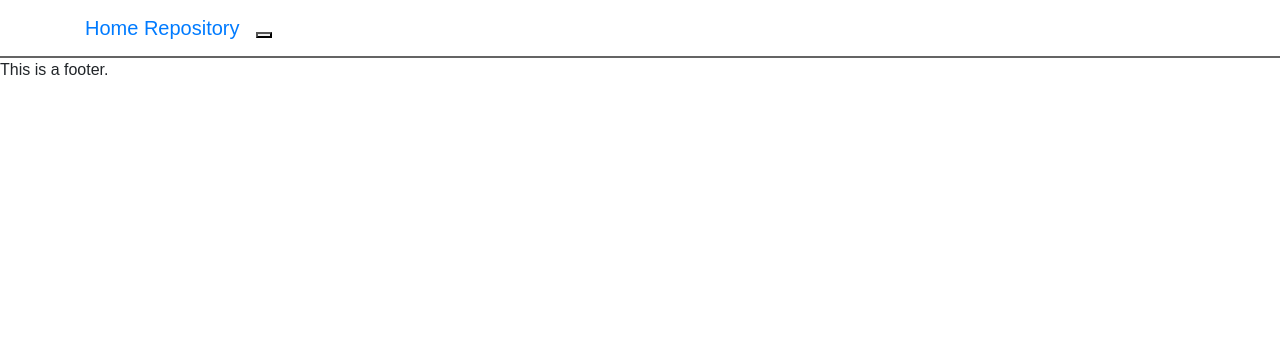
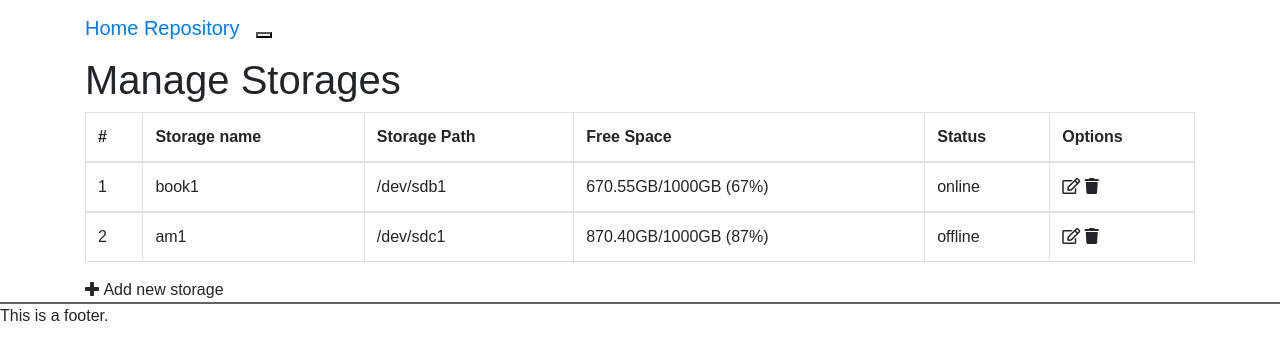
Before and after one commit to rorasa/homerepository, a React (Create React App) app in the folder client/: page /client/admin/storage in a window 1280 px wide. Shown: the top 360 px of the page. Built offline with nearby package versions, Linux system fonts and the light colour scheme.

Commit message:
Add AdminStorage boilerplate

```diff
--- a/client/src/App.js
+++ b/client/src/App.js
@@ -11,6 +11,7 @@ import Entry from './Entry';
 import Sidebar from './Sidebar';
 import AdminMain from './admin/AdminMain';
 import AdminCollection from './admin/AdminCollection';
+import AdminStorage from './admin/AdminStorage';
 import Footer from './Footer';
 
 class App extends Component {
@@ -29,6 +30,7 @@ class App extends Component {
             <Route path="/client/entry/:entryId" component={Entry}/>
             <Route exact path="/client/admin" component={AdminMain}/>
             <Route exact path="/client/admin/collection" component={AdminCollection}/>
+            <Route exact path="/client/admin/storage" component={AdminStorage}/>
           </div>
         </Router>
 
--- /dev/null
+++ b/client/src/admin/AdminStorage.js
@@ -0,0 +1,195 @@
+import React, { Component } from 'react';
+import '../css/fontawesome-all.css';
+import { Modal, Table,
+  FormGroup, FormControl, ControlLabel,
+  Checkbox, Button } from 'react-bootstrap';
+
+class AdminStorage extends Component {
+  constructor(props){
+    super(props);
+  }
+
+  render(){
+    return (
+      <div>
+        <h1>Manage Storages</h1>
+
+        <Table bordered hover responsive>
+          <thead>
+            <tr>
+              <th>#</th>
+              <th>Storage name</th>
+              <th>Storage Path</th>
+              <th>Free Space</th>
+              <th>Status</th>
+              <th>Options</th>
+            </tr>
+          </thead>
+          <tbody>
+            <tr>
+              <td>1</td>
+              <td>book1</td>
+              <td>/dev/sdb1</td>
+              <td>670.55GB/1000GB (67%)</td>
+              <td>online</td>
+              <td><i className="far fa-edit"></i>&nbsp;
+                <DeleteModal/>
+              </td>
+            </tr>
+          </tbody>
+          <tbody>
+            <tr>
+              <td>2</td>
+              <td>am1</td>
+              <td>/dev/sdc1</td>
+              <td>870.40GB/1000GB (87%)</td>
+              <td>offline</td>
+              <td><i className="far fa-edit"></i>&nbsp;
+                <DeleteModal/>
+              </td>
+            </tr>
+          </tbody>
+        </Table>
+
+        <NewStorageModal/>
+
+      </div>
+    );
+  }
+}
+
+class NewStorageModal extends Component {
+  constructor(props){
+    super(props);
+    this.state = {
+      isShowed: false,
+      storageName: null,
+      storagePath: null
+    }
+
+    this.handleClose = this.handleClose.bind(this);
+    this.handleOpen = this.handleOpen.bind(this);
+    this.handelSubmit = this.handleSubmit.bind(this);
+  }
+
+  handleClose(){
+    this.setState({ isShowed: false });
+  }
+
+  handleOpen(){
+    this.setState({ isShowed: true });
+  }
+
+  handleSubmit(){
+    return
+  }
+
+  render(){
+    return (
+      <div>
+        <a onClick={this.handleOpen}>
+          <i className="fas fa-plus"></i>&nbsp;Add new storage
+        </a>
+
+        <Modal show={this.state.isShowed} onHide={this.handleClose}>
+          <Modal.Header closeButton>
+            <Modal.Title>Create new storage</Modal.Title>
+          </Modal.Header>
+          <Modal.Body>
+            <form>
+              <FormGroup controlId="NewStorage">
+                <ControlLabel>
+                  Storage name
+                </ControlLabel>
+                <FormControl
+                  type="text"
+                  value={this.state.storageName}
+                  placeholder="Friendly storage name"
+                  onChange={(e)=>{this.setState({
+                    storageName: e.target.value
+                  })}}
+                />
+              </FormGroup>
+              <FormGroup>
+                <ControlLabel>
+                  Storage path
+                </ControlLabel>
+                <FormControl
+                  type="text"
+                  value={this.state.storagePath}
+                  placeholder="Absolute path or url"
+                  onChange={(e)=>{this.setState({
+                    storagePath: e.target.value
+                  })}}
+                />
+              </FormGroup>
+            </form>
+          </Modal.Body>
+          <Modal.Footer>
+            <Button onClick={this.handleSubmit} bsStyle="primary">Create</Button>
+            <Button onClick={this.handleClose}>Close</Button>
+          </Modal.Footer>
+        </Modal>
+      </div>
+    );
+  }
+}
+
+class DeleteModal extends Component {
+  constructor(props){
+    super(props);
+    this.state = {
+      isShowed: false
+    };
+
+    this.handleClose = this.handleClose.bind(this);
+    this.handleOpen = this.handleOpen.bind(this);
+  }
+
+  handleClose(){
+    this.setState({ isShowed: false });
+  }
+
+  handleOpen(){
+    this.setState({ isShowed: true });
+  }
+
+  render(){
+    return (
+      <span>
+        <a onClick={this.handleOpen}>
+          <i className="fas fa-trash"></i>
+        </a>
+
+        <Modal show={this.state.isShowed} onHide={this.handleClose}>
+          <Modal.Header closeButton>
+            <Modal.Title>Are you sure?</Modal.Title>
+          </Modal.Header>
+          <Modal.Body>
+            Would you like to delete this? This cannot be undone.
+            <form>
+              <FormGroup>
+                <ControlLabel>
+                  To proceed, type in the storage name here.
+                </ControlLabel>
+                <FormControl
+                  type="text"
+                  value={null}
+                  placeholder="Think twice!"
+                />
+              </FormGroup>
+            </form>
+          </Modal.Body>
+          <Modal.Footer>
+            <Button bsStyle="danger">Delete</Button>
+            <Button onClick={this.handleClose}>Cancel</Button>
+          </Modal.Footer>
+        </Modal>
+      </span>
+    );
+  }
+
+
+}
+
+export default AdminStorage;
```
